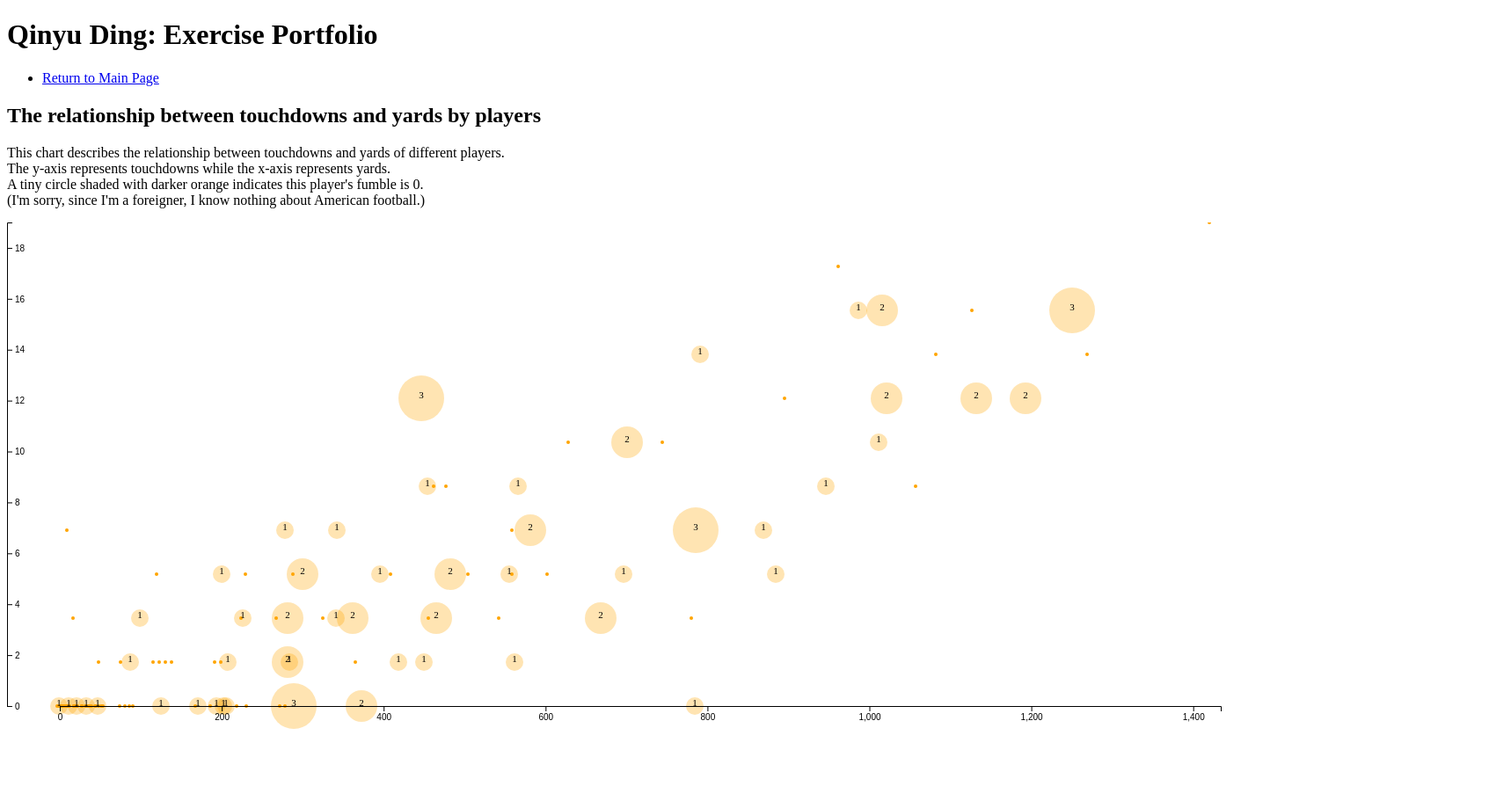
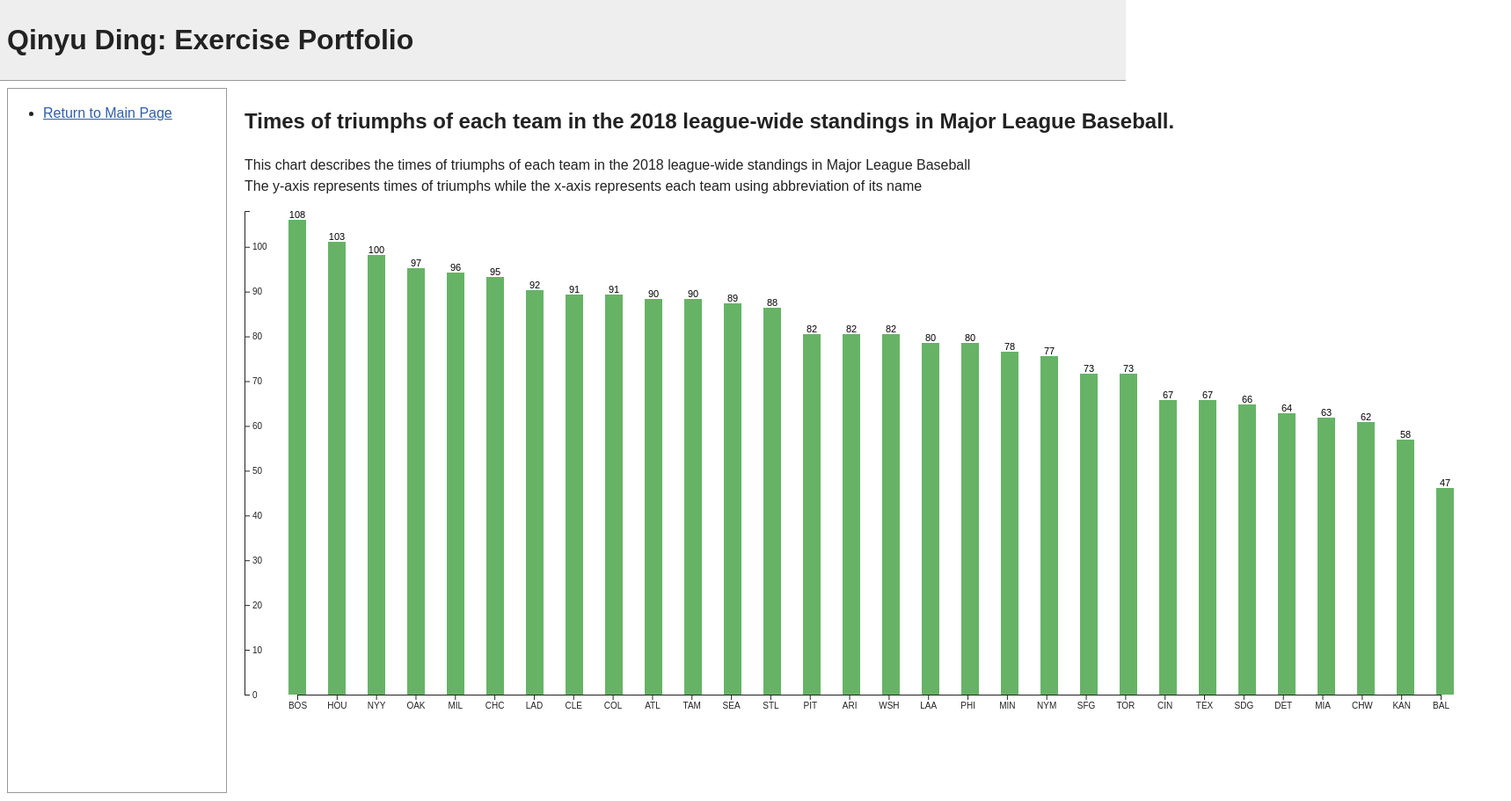
Before and after one commit to Sherrydqy/JMM-629-Interactive-Data-Visualization, a plain HTML site: page Homework/portfolios/bar-chart.html in a window 1280 px wide. Shown: the whole page at 88% size, 1718 px wide, since content can reach past the window. Drawn offline with Linux system fonts and the light colour scheme; files that its build step writes are made by us from their sources.

Commit message:
Style changed

```diff
--- a/Homework/portfolio-01/scatterplot.html
+++ b/Homework/portfolios/bar-chart.html
@@ -2,8 +2,8 @@
 <html lang="en">
   <head>
     <meta charset="UTF-8" />
-    <title>Exercise Portfolio</title>
-    <link href="css/style.css" rel="stylesheet" />
+    <title>Barchart</title>
+    <link href="../css/style.css" rel="stylesheet" />
   </head>
 
   <body>
@@ -23,14 +23,12 @@
 
       <main>
 
-        <h2>The relationship between touchdowns and yards by players</h2>
+        <h2>Times of triumphs of each team in the 2018 league-wide standings in Major League Baseball.</h2>
 
-        <p>This chart describes the relationship between touchdowns and yards of different players.<br>
-          The y-axis represents touchdowns while the x-axis represents yards.<br>
-        A tiny circle shaded with darker orange indicates this player's fumble is 0.
-      <br>(I'm sorry, since I'm a foreigner, I know nothing about American football.) </p>
+        <p>This chart describes the times of triumphs of each team in the 2018 league-wide standings in Major League Baseball<br>
+          The y-axis represents times of triumphs while the x-axis represents each team using abbreviation of its name<br>
 
-      <div id="chart"></div>
+        <div id="chart"></div>
 
       </main>
     </div>
@@ -47,17 +45,11 @@
       var paddingLeft = padding+barWidth/2;
       var yAxisHeight = 700;
       var myData = [];
-      var myColor = [];
-      d3.csv("./data/nfl-rushing.csv").then(function(myData){
+      var myTeam = [];
+      d3.csv("./data/mlb-standings.csv").then(function(myData){
         myData.forEach(function(d,i){
-          if(parseInt(d.FUM)!=0){
-            myColor[i]="0.3";
-          }
-          else
-            myColor[i]="1.0";
-
+          myTeam[i]=d.abbr;
         })
-        console.log(myColor);
     //  });
 
       var svg = d3.select("#chart")
@@ -65,63 +57,58 @@
                   .attr("width", width)
                   .attr("height", height)
 
-      var circles = svg.selectAll("circle")
+      var bars = svg.selectAll("rect")
         				   .data(myData)
         					 .enter()
-        					 .append("circle")
-                   .attr("cx", function(d,i){
-                      return paddingLeft+parseInt(d.Yds);
+        					 .append("rect")
+                   .attr("x", function(d,i){
+                      return padding+i*interval;
                     })
-                    .attr("cy", function(d,i){
-                      return yAxisHeight-parseInt(d.TD)*50-paddingBottom;
+                    .attr("y", function(d,i){
+                      return yAxisHeight-parseInt(d.w)*5-paddingBottom;
 
                     })
-                    .attr("r", function(d){
-                      return parseInt(d.FUM)*8+2;
+                    .attr("width", barWidth)
+                    .attr("height", function(d){
+                      return parseInt(d.w)*5;
                     })
-                   .attr("fill", "ORANGE")
-                   .attr("opacity",function(d,i){
-                     return myColor[i];
-                   });
+                   .attr("fill", "green")
+                   .attr("opacity", "0.6");
     var label = svg.selectAll("text")
                     .data(myData)
                     .enter()
                     .append("text")
                     .text(function(d,i){
                           //console.log(i);
-                          if(parseInt(d.FUM)!=0){
-                          return d.FUM;
-                        }
+                          return d.w;
 
                     })
                     .attr("font-size","11px")
                     .attr("text-anchor","middle")
                     .attr("x", function(d,i) {
-                          return paddingLeft+parseInt(d.Yds);
+                          return paddingLeft+i*interval;
                       })
                     .attr("y", function(d) {
-                          return yAxisHeight-parseInt(d.TD)*50-paddingBottom;
+                          return yAxisHeight-paddingBottom-padding/24-parseInt(d.w)*5;
                       })
-
+      var xScale = d3.scaleLinear()
+                    .domain([1,myData.length])
+                    .range([paddingLeft, width-paddingLeft-barWidth]);
 
       var yMax = d3.max(myData,function(d,i){
                      //console.log(i)
-                     return parseInt(d.TD)+2;
+                     return parseInt(d.w);
                    });
-      var xMax = d3.max(myData,function(d,i){
-                                  //console.log(i)
-                      return parseInt(d.Yds);
-                  });
-      var xScale = d3.scaleLinear()
-                    .domain([0,xMax])
-                    .range([paddingLeft, width-paddingLeft]);
       var yScale = d3.scaleLinear()
                     .domain([0, yMax])
                     .range([yAxisHeight-paddingBottom,0]);
       var xAxis = d3.axisBottom()
                     .scale(xScale)
-                    .ticks(5);
-
+                    .ticks(myTeam.length)
+                    .tickFormat(function(d,i){
+                    return myTeam[i];
+                  });
+                    console.log(myTeam.length);
       var yAxis = d3.axisRight()
                     .scale(yScale);
       svg.append("g")
@@ -135,7 +122,6 @@
 
 
   });
-
     </script>
   </body>
 </html>
--- /dev/null
+++ b/Homework/portfolios/css/style.css
@@ -0,0 +1,38 @@
+html {
+  font-size: 16px;
+}
+
+body {
+  color: #222;
+  font-family: sans-serif;
+  line-height: 1.5;
+}
+
+a,
+a:visited {
+  color: rgba(47,94,170);
+}
+
+header {
+  background-color: #eee;
+  border-bottom: 1px solid #999;
+  position: absolute;
+  top: 0;
+  left: 0;
+  width: 100%;
+}
+
+header h1 {
+  margin-left: 8px;
+}
+
+#content {
+  margin-top: 100px;
+  display: grid;
+  grid-template-columns: 250px 1fr;
+  grid-column-gap: 20px;
+}
+
+nav {
+  border: 1px solid #999;
+}
```
Also changed, not shown: Homework/portfolios/index.html (renamed from Homework/portfolio-01/index.html, +2 -2 lines), Homework/portfolios/scatterplot.html (renamed from Homework/portfolio-01/bar-chart.html, +46 -32 lines), Homework/portfolios/data/mlb-standings.csv (renamed from Homework/portfolio-01/data/mlb-standings.csv), Homework/portfolios/data/nfl-rushing.csv (renamed from Homework/portfolio-01/data/nfl-rushing.csv), Homework/portfolios/data/nhl-special-teams.json (renamed from Homework/portfolio-01/data/nhl-special-teams.json), Homework/portfolios/js/d3.js (renamed from Homework/portfolio-01/js/d3.js), Homework/portfolios/js/d3.min.js (renamed from Homework/portfolio-01/js/d3.min.js), Homework/portfolios/library/d3.min.js (renamed from Homework/portfolio-01/library/d3.min.js), Homework/portfolios/template.html (renamed from Homework/portfolio-01/template.html), 7 other files.
